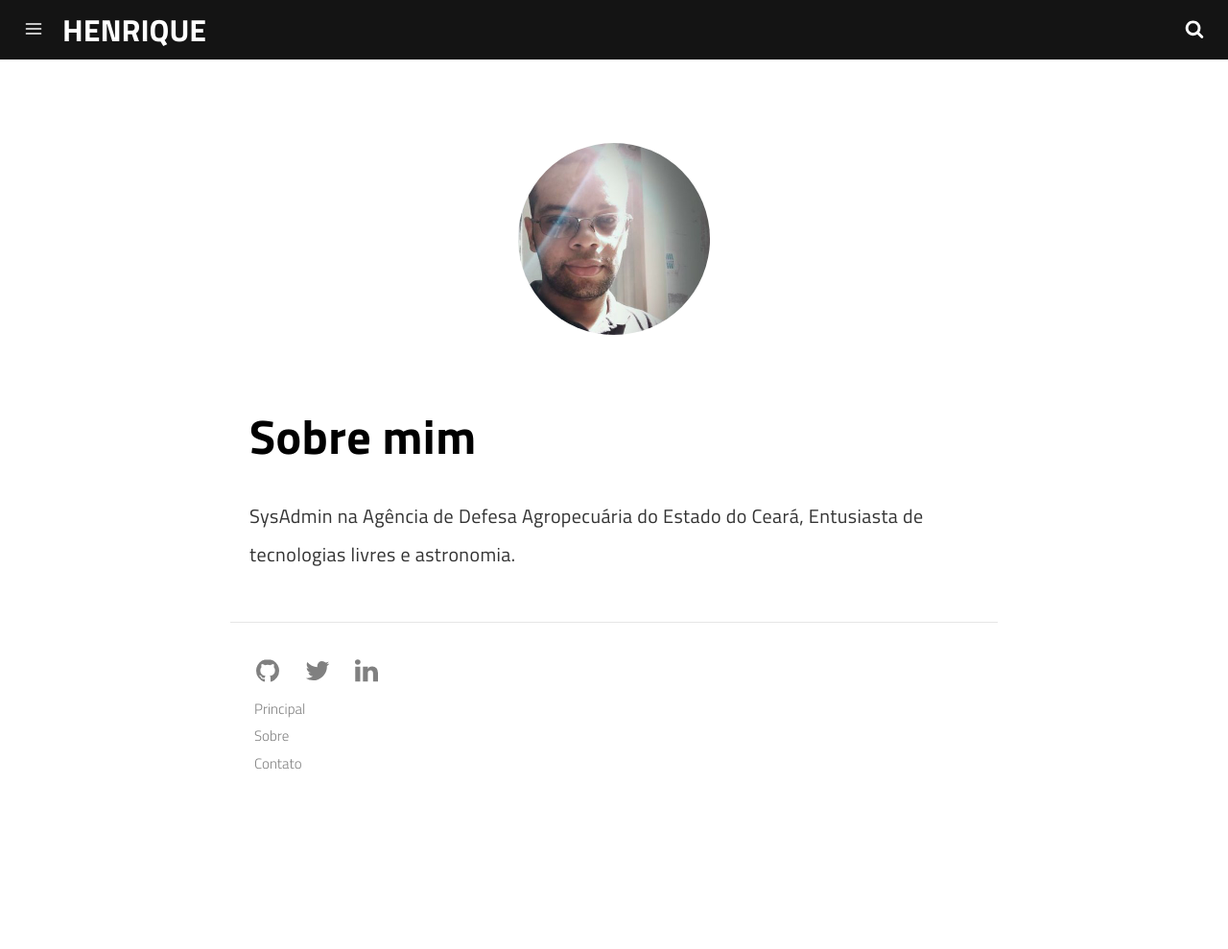
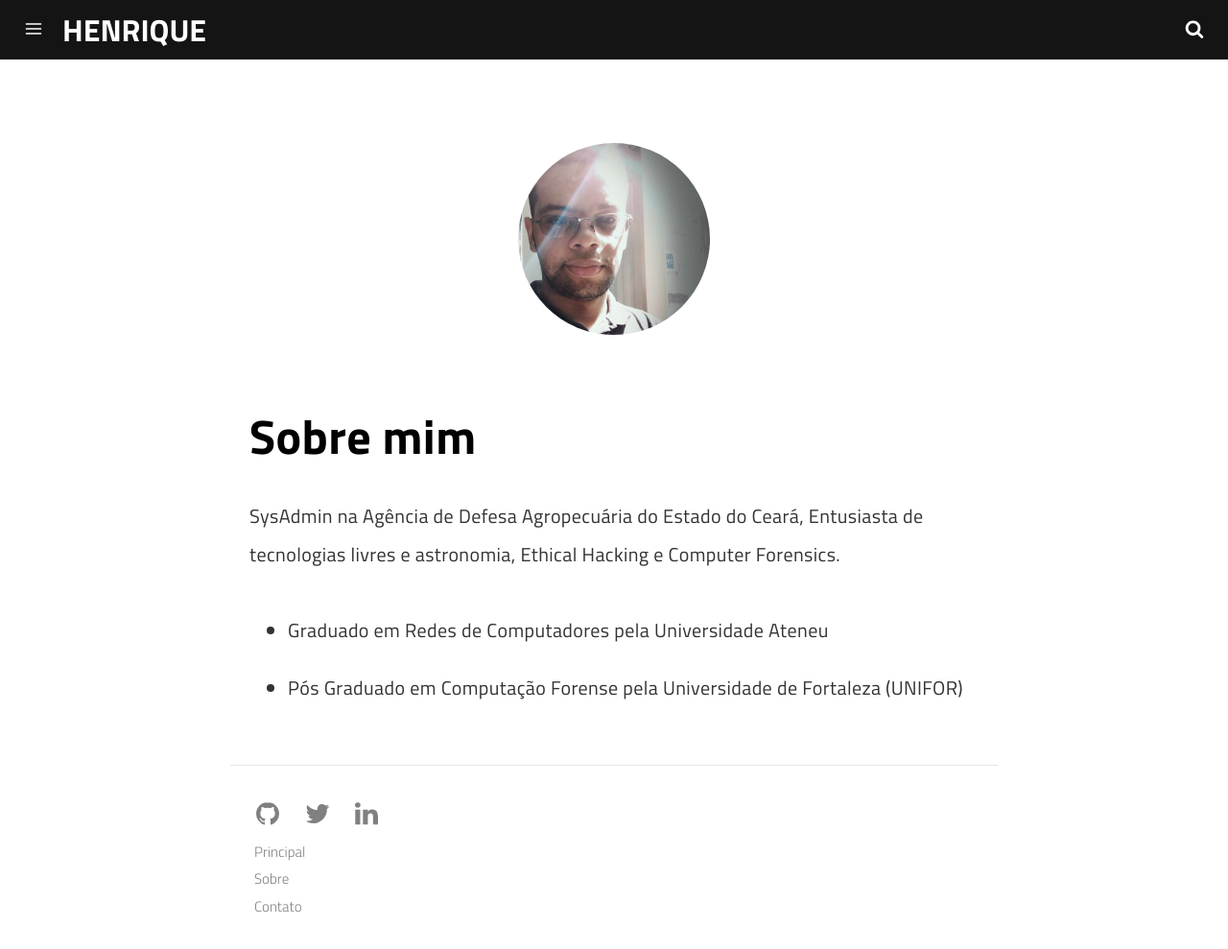
Before and after one commit to cristianovisk/cristianovisk.github.io, a Jekyll site: the page built from pages/about.md, in a window 1280 px wide and 989 px high. Shown: the whole window at 96% size. Built offline with Jekyll 4.4.1, drawn with Linux system fonts in a browser that asks for light colours; a script that is not in the unit is left out.

Commit message:
translate buttons and more

```diff
--- a/_includes/author.html
+++ b/_includes/author.html
@@ -7,7 +7,7 @@
       {% else %}
         <img class="img-rounded" src="/assets/img/user.jpg" alt="{{ author.display_name }}">
       {% endif %}
-      <p class="def">{{ site.translations.text.author | default: "Author" }}</p>
+      <p class="def">{{ site.translations.text.author | default: "Autor" }}</p>
       <h3 class="name">
         <a href="{{ author.url }}">{{ author.display_name }}</a>
       </h3>
--- a/pages/about.md
+++ b/pages/about.md
@@ -2,7 +2,10 @@
 layout: page
 title: Sobre
 description: SysAdmin na Agência de Defesa Agropecuária do Estado do Ceará,
-  Entusiasta de tecnologias livres e astronomia.
+  Entusiasta de tecnologias livres, astronomia, Ethical Hacking e Computer Forensics.
+
+  Formado em Redes de Computadores pela Universidade Ateneu
+  Pós Graduado em Computação Forense pela Universidade de Fortaleza (UNIFOR)
 permalink: /sobre/
 ---
 
@@ -10,4 +13,7 @@ permalink: /sobre/
 
 # Sobre mim
 SysAdmin na Agência de Defesa Agropecuária do Estado do Ceará,
-Entusiasta de tecnologias livres e astronomia.
+Entusiasta de tecnologias livres e astronomia, Ethical Hacking e Computer Forensics.
+
+- Graduado em Redes de Computadores pela Universidade Ateneu
+- Pós Graduado em Computação Forense pela Universidade de Fortaleza (UNIFOR)
```
Also changed, not shown: _posts/2020-04-13-teste-de-post-2.md (added, +13 -0 lines).
